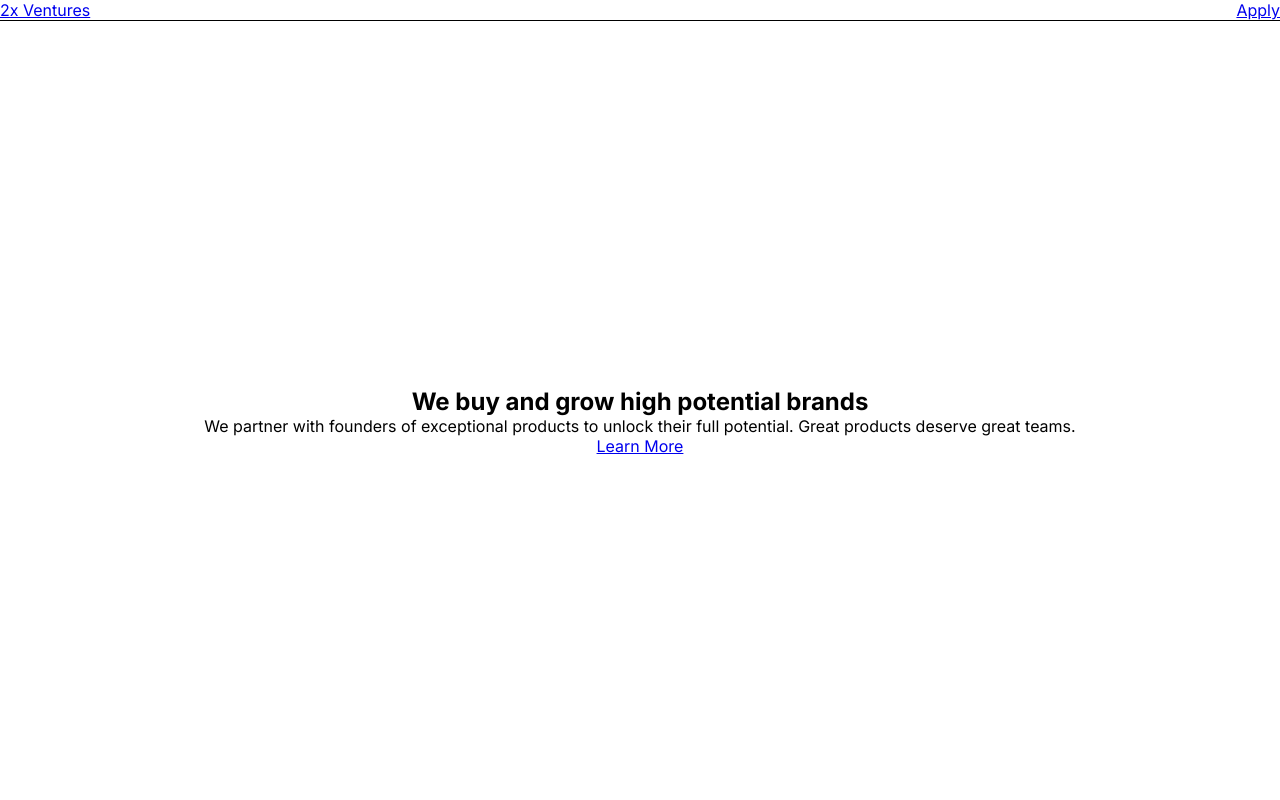
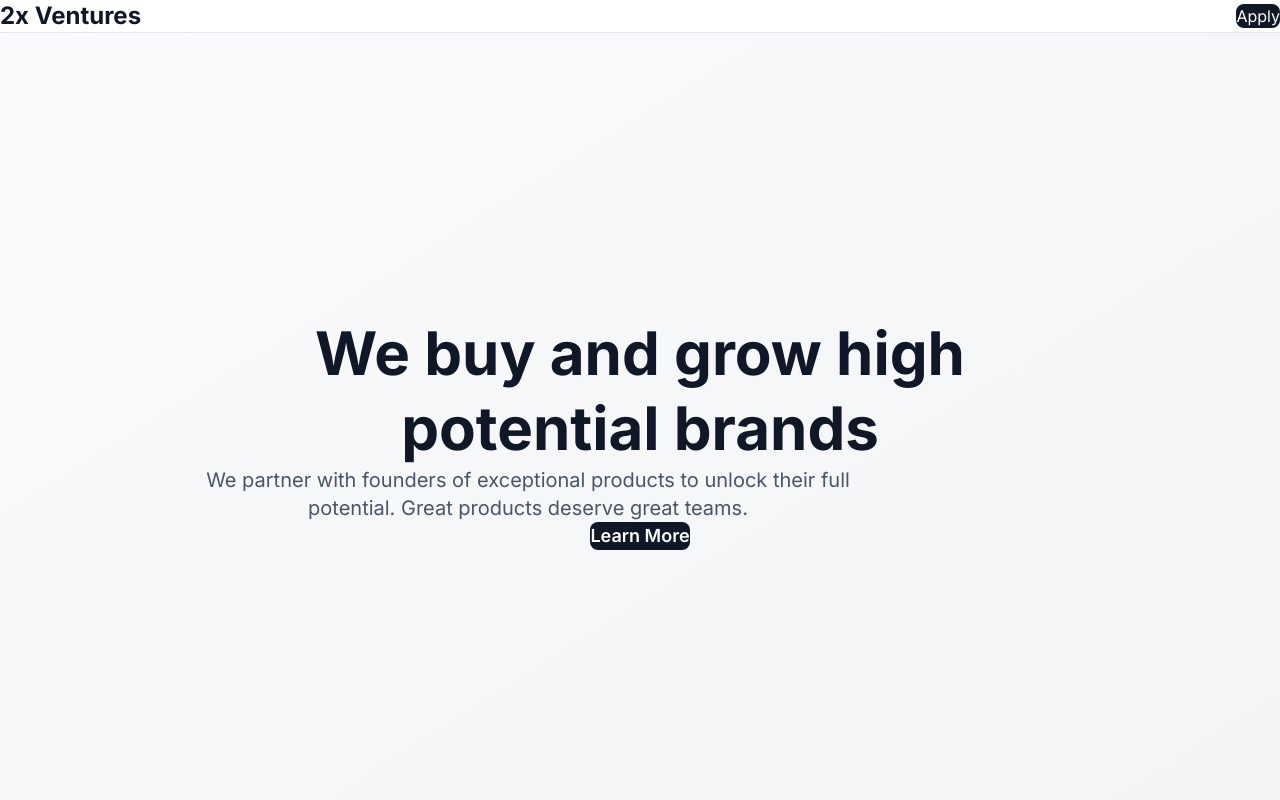
Before and after one commit to jtcchan/2x-ventures, a Next.js app: page / in a window 1280 px wide. Shown: the top 800 px of the page. Built offline with nearby package versions, Linux system fonts and the light colour scheme.

Commit message:
Fix Tailwind v4 syntax: use @import instead of @tailwind directives

```diff
--- a/app/globals.css
+++ b/app/globals.css
@@ -1,7 +1,4 @@
-@source '../components' '../app';
-@tailwind base;
-@tailwind components;
-@tailwind utilities;
+@import "tailwindcss";
 
 * {
   margin: 0;
--- a/tailwind.config.js
+++ /dev/null
@@ -1,11 +0,0 @@
-/** @type {import('tailwindcss').Config} */
-export default {
-  content: [
-    './app/**/*.{js,ts,jsx,tsx,mdx}',
-    './components/**/*.{js,ts,jsx,tsx,mdx}',
-  ],
-  theme: {
-    extend: {},
-  },
-  plugins: [],
-}
```
